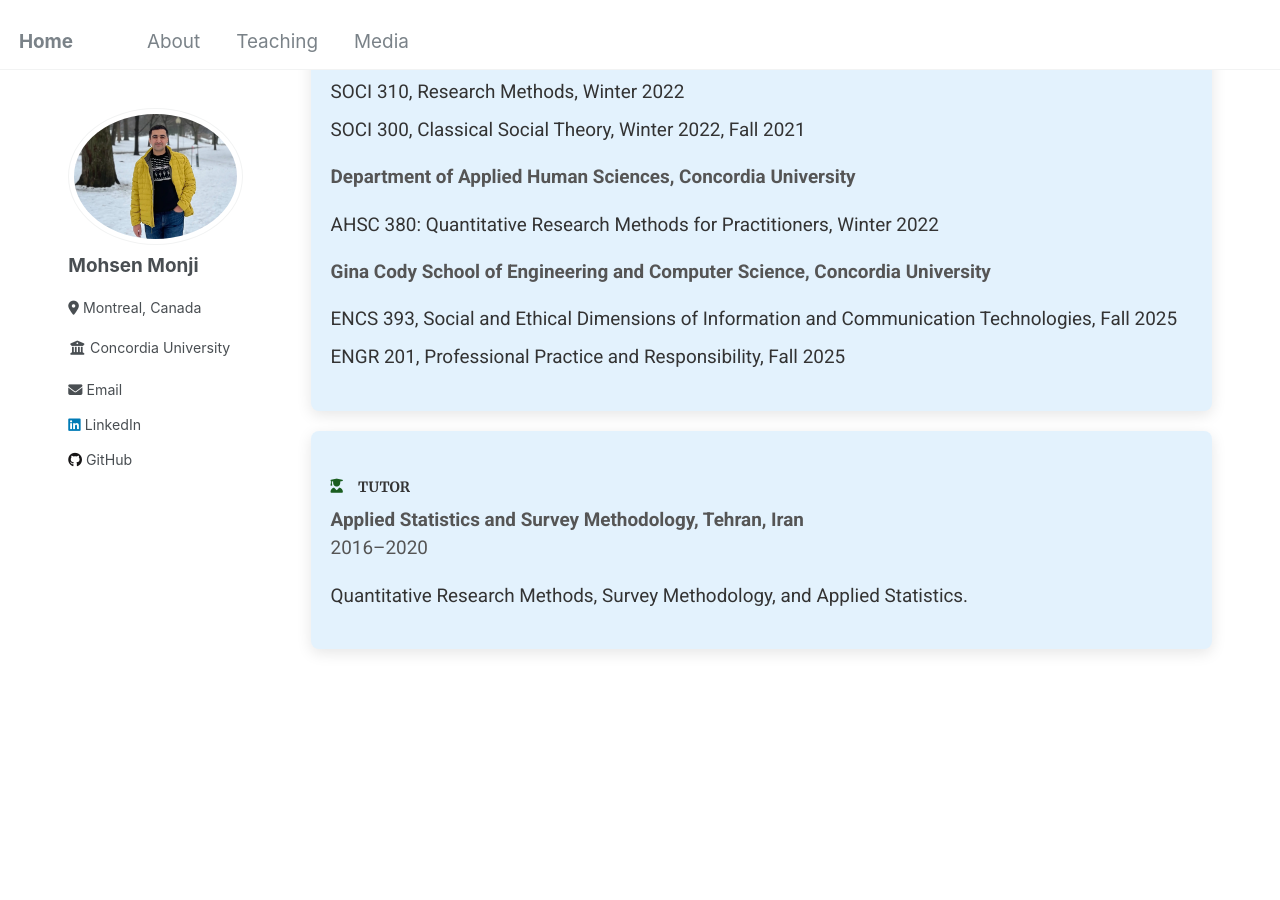
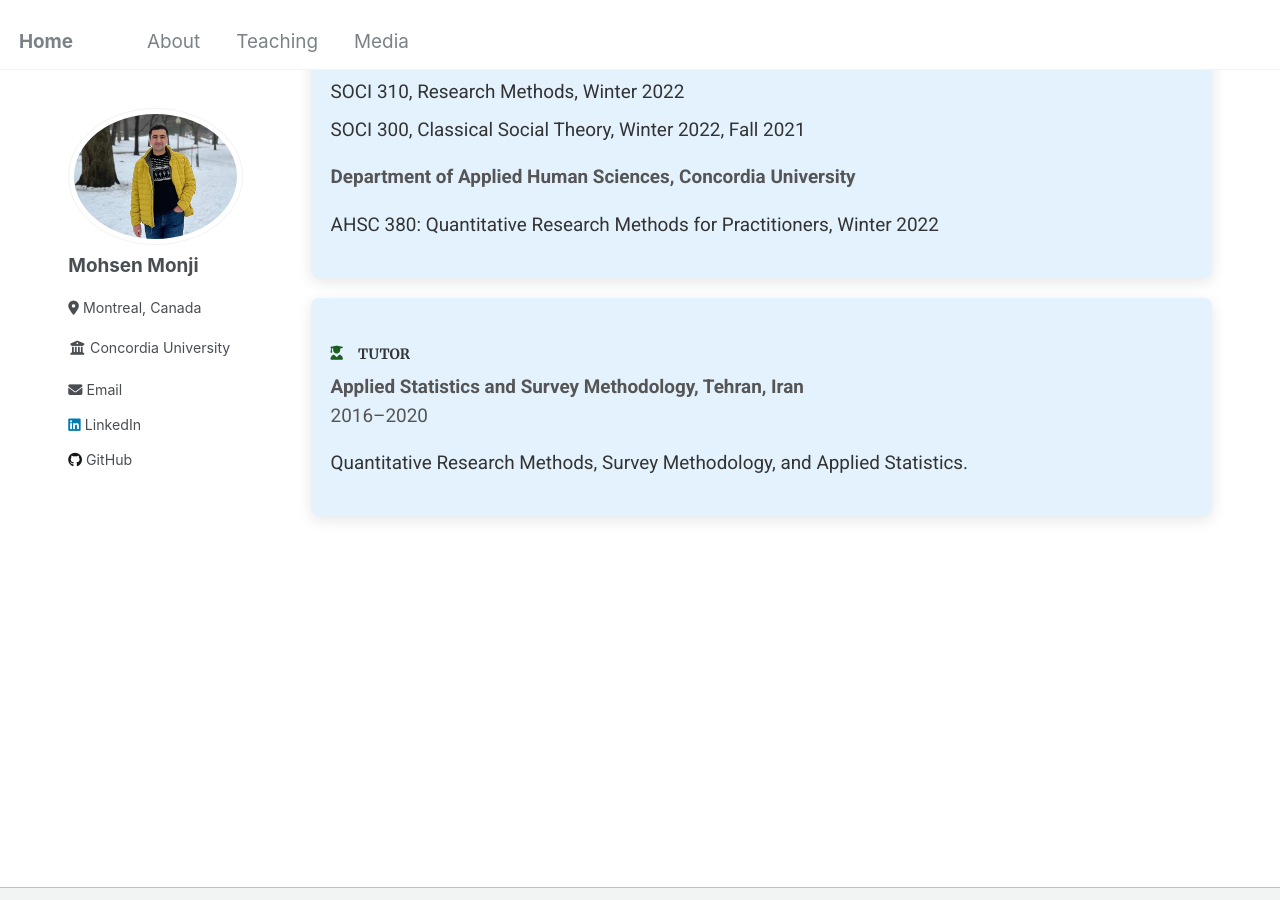
Before and after one commit to Mohsnmonji/mohsnmonji.github.io, a Jekyll site: the page built from _pages/teaching.md, in a window 1280 px wide and 900 px high, scrolled down 1211 px. Built offline with Jekyll 4.4.1, drawn with Linux system fonts in a browser that asks for light colours.

Commit message:
Update teaching.md

```diff
--- a/_pages/teaching.md
+++ b/_pages/teaching.md
@@ -109,13 +109,6 @@ author_profile: true
   <ul>
     <li>AHSC 380: Quantitative Research Methods for Practitioners, Winter 2022</li>
   </ul>
-
-  <p><strong>Gina Cody School of Engineering and Computer Science, Concordia University</strong></p>
-  <ul>
-    <li>ENCS 393, Social and Ethical Dimensions of Information and Communication Technologies, Fall 2025</li>
-    <li>ENGR 201, Professional Practice and Responsibility, Fall 2025</li>
-  </ul>
-
 </div>
 
 <div class="teaching-card">
```
